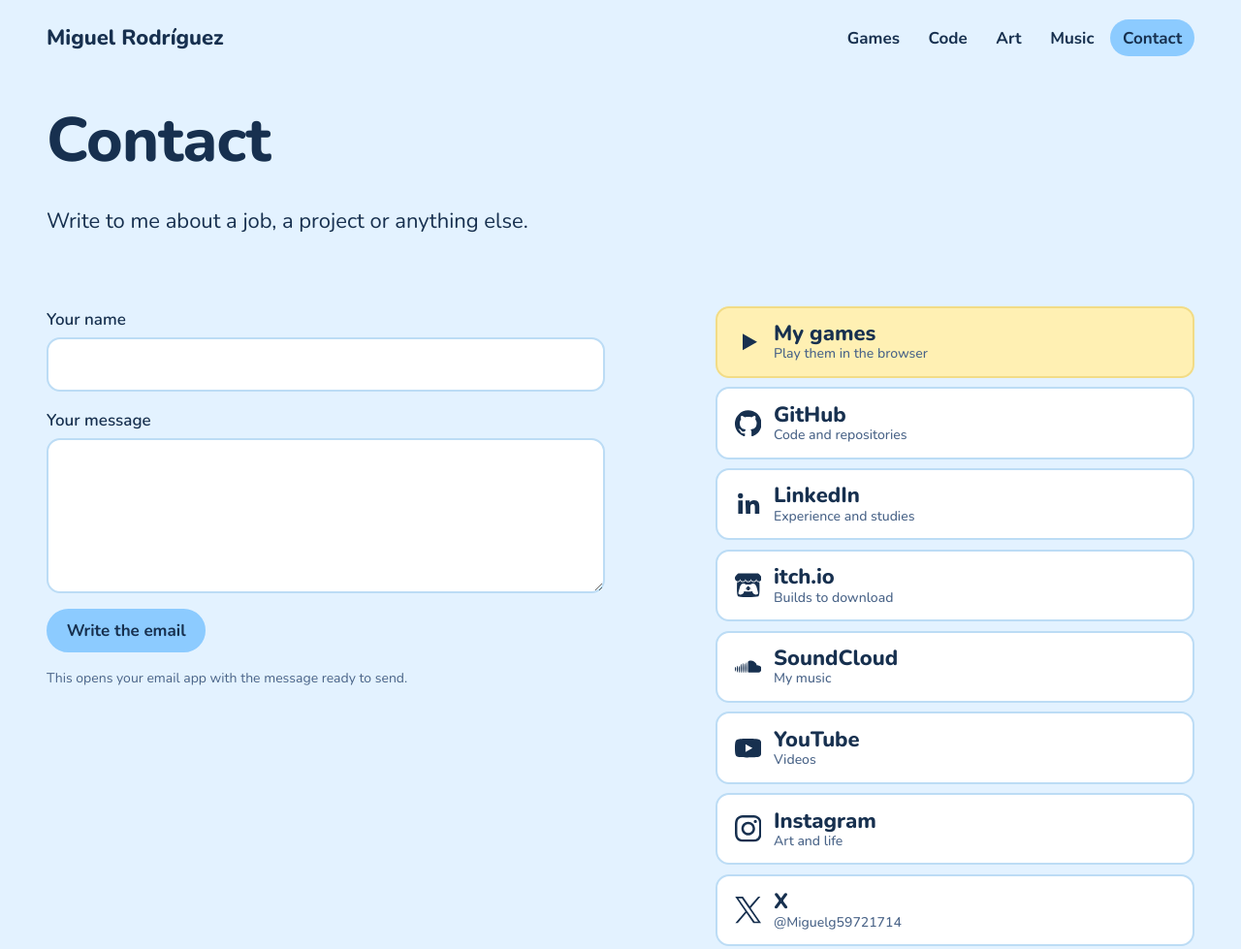
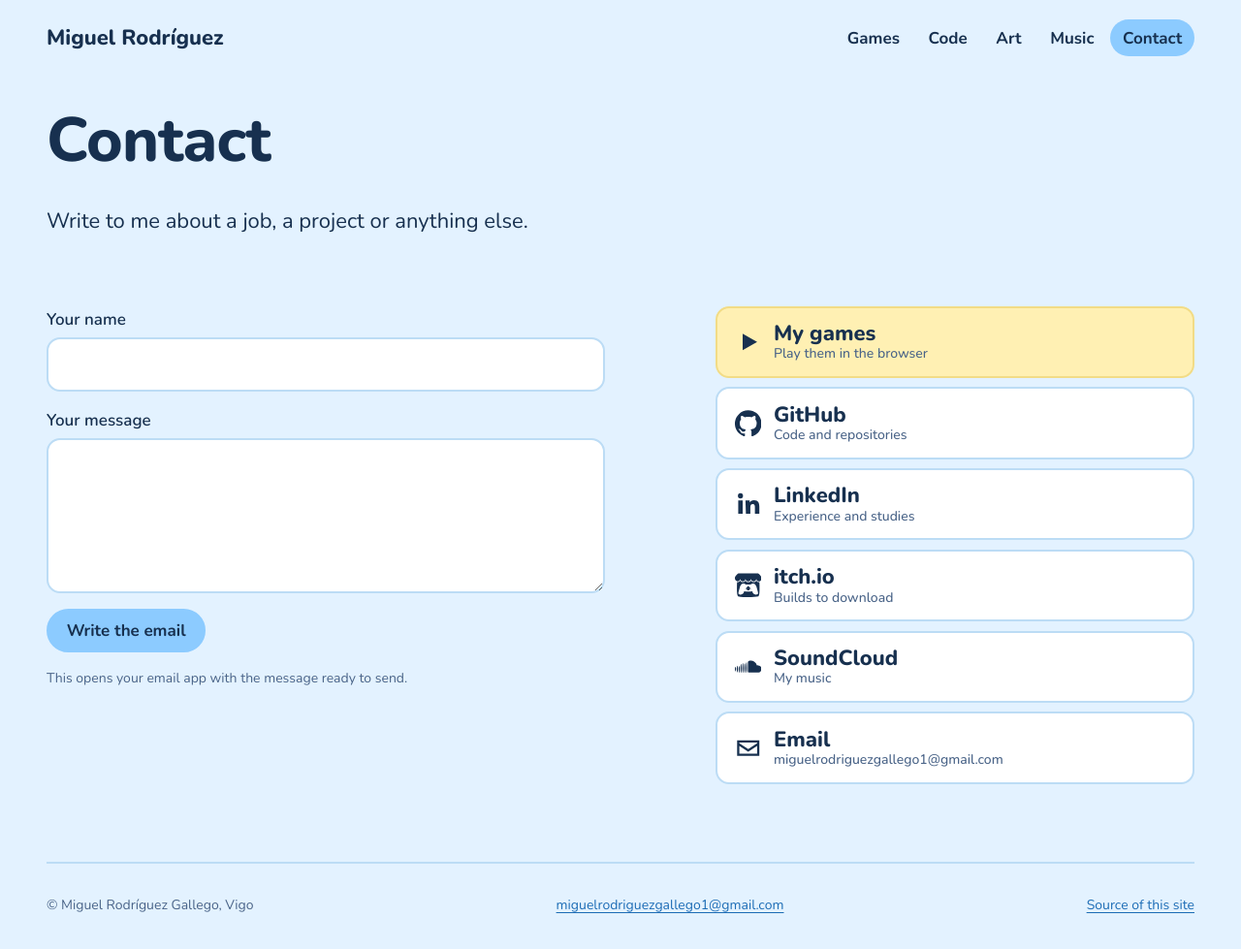
Before and after one commit to miguelrg14/miguelrg14.github.io, a website: page contact/index.html in a window 1280 px wide. Shown: the top 979 px of the page at 97% size. Drawn offline with Linux system fonts and the light colour scheme.

Commit message:
Remove the YouTube, X and Instagram links for now

```diff
--- a/contact/index.html
+++ b/contact/index.html
@@ -57,9 +57,6 @@
             <li><a href="https://www.linkedin.com/in/miguel-rodr%C3%ADguez-gallego-0a4599239/"><svg class="icon" aria-hidden="true"><use href="../assets/icons.svg#linkedin"></use></svg><span>LinkedIn<small>Experience and studies</small></span></a></li>
             <li><a href="https://miguel-rg14.itch.io/"><svg class="icon" aria-hidden="true"><use href="../assets/icons.svg#itch"></use></svg><span>itch.io<small>Builds to download</small></span></a></li>
             <li><a href="https://soundcloud.com/user-448134376"><svg class="icon" aria-hidden="true"><use href="../assets/icons.svg#soundcloud"></use></svg><span>SoundCloud<small>My music</small></span></a></li>
-            <li><a href="https://www.youtube.com/channel/UC5S4QAl611cfyK8YukGAZYg"><svg class="icon" aria-hidden="true"><use href="../assets/icons.svg#youtube"></use></svg><span>YouTube<small>Videos</small></span></a></li>
-            <li><a href="https://www.instagram.com/miguel_rg14/"><svg class="icon" aria-hidden="true"><use href="../assets/icons.svg#instagram"></use></svg><span>Instagram<small>Art and life</small></span></a></li>
-            <li><a href="https://twitter.com/Miguelg59721714"><svg class="icon" aria-hidden="true"><use href="../assets/icons.svg#x"></use></svg><span>X<small>@Miguelg59721714</small></span></a></li>
             <li><a href="mailto:miguelrodriguezgallego1@gmail.com"><svg class="icon" aria-hidden="true"><use href="../assets/icons.svg#mail"></use></svg><span>Email<small>miguelrodriguezgallego1@gmail.com</small></span></a></li>
                 </ul>
             </nav>
```
Also changed, not shown: index.html (+0 -3 lines).
